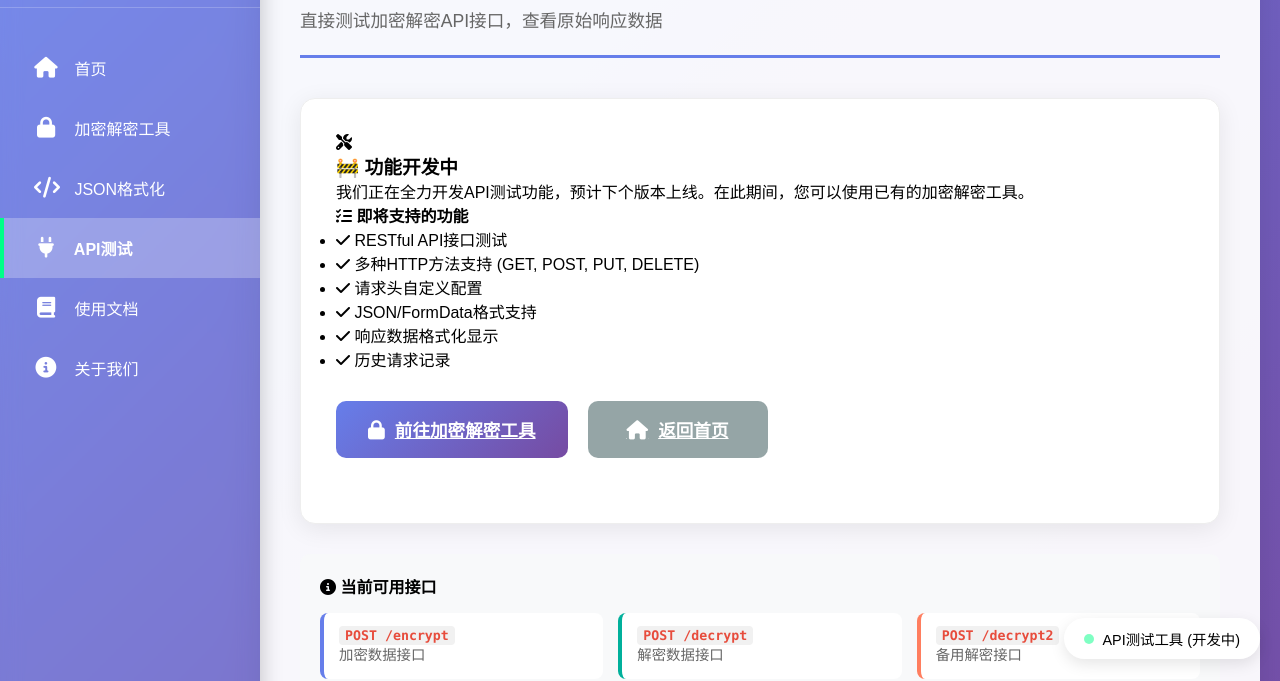
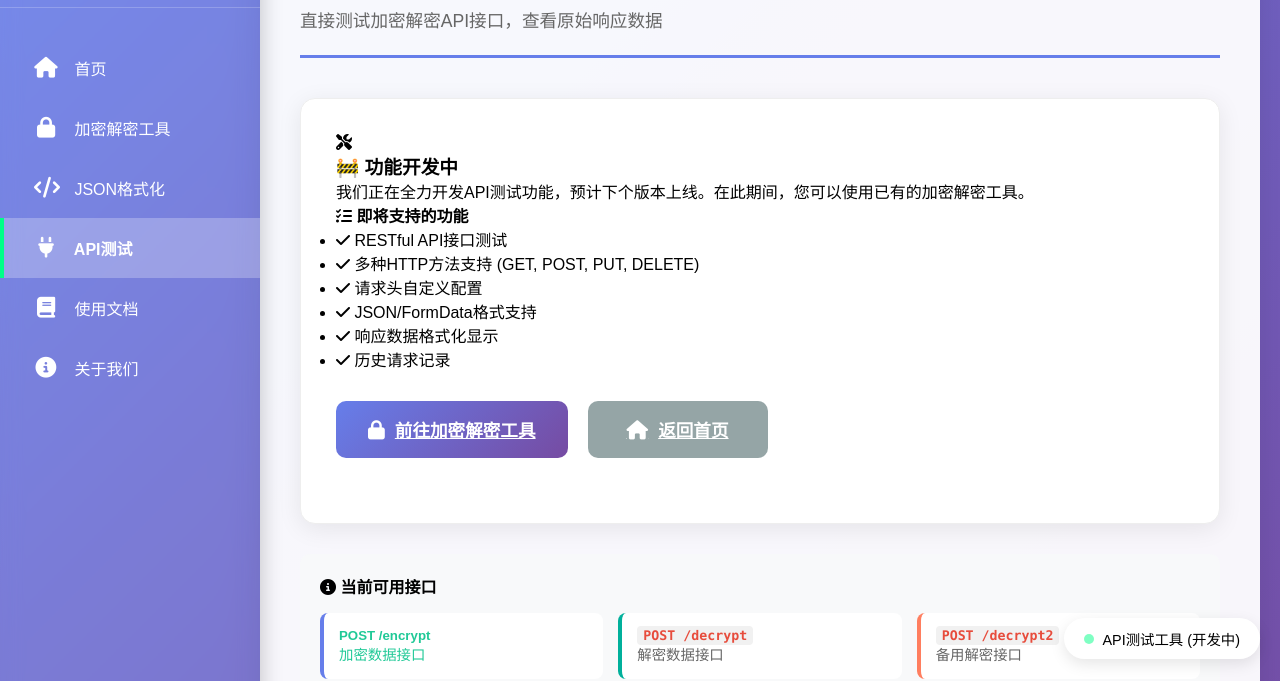
Before and after one commit to Ly-TE/te, a plain HTML site: page toolbox/api-test.html in a window 1280 px wide. Shown: the part 121-802 px from the top of the page. Drawn offline with Linux system fonts and the light colour scheme.

Commit message:
个人网站

```diff
--- a/toolbox/api-test.html
+++ b/toolbox/api-test.html
@@ -90,8 +90,8 @@
         <h4><i class="fas fa-info-circle"></i> 当前可用接口</h4>
         <div style="margin-top: 15px; display: grid; grid-template-columns: repeat(auto-fill, minmax(280px, 1fr)); gap: 15px;">
             <div style="background: white; padding: 15px; border-radius: 8px; border-left: 4px solid #667eea;">
-                <h5><code>POST /encrypt</code></h5>
-                <p style="color: #666; font-size: 0.9rem;">加密数据接口</p>
+                <h5 style="color: #20c997;">POST /encrypt</h5>
+                <p style="color: #20c997; font-size: 0.9rem;">加密数据接口</p>
             </div>
             <div style="background: white; padding: 15px; border-radius: 8px; border-left: 4px solid #00b09b;">
                 <h5><code>POST /decrypt</code></h5>
```
